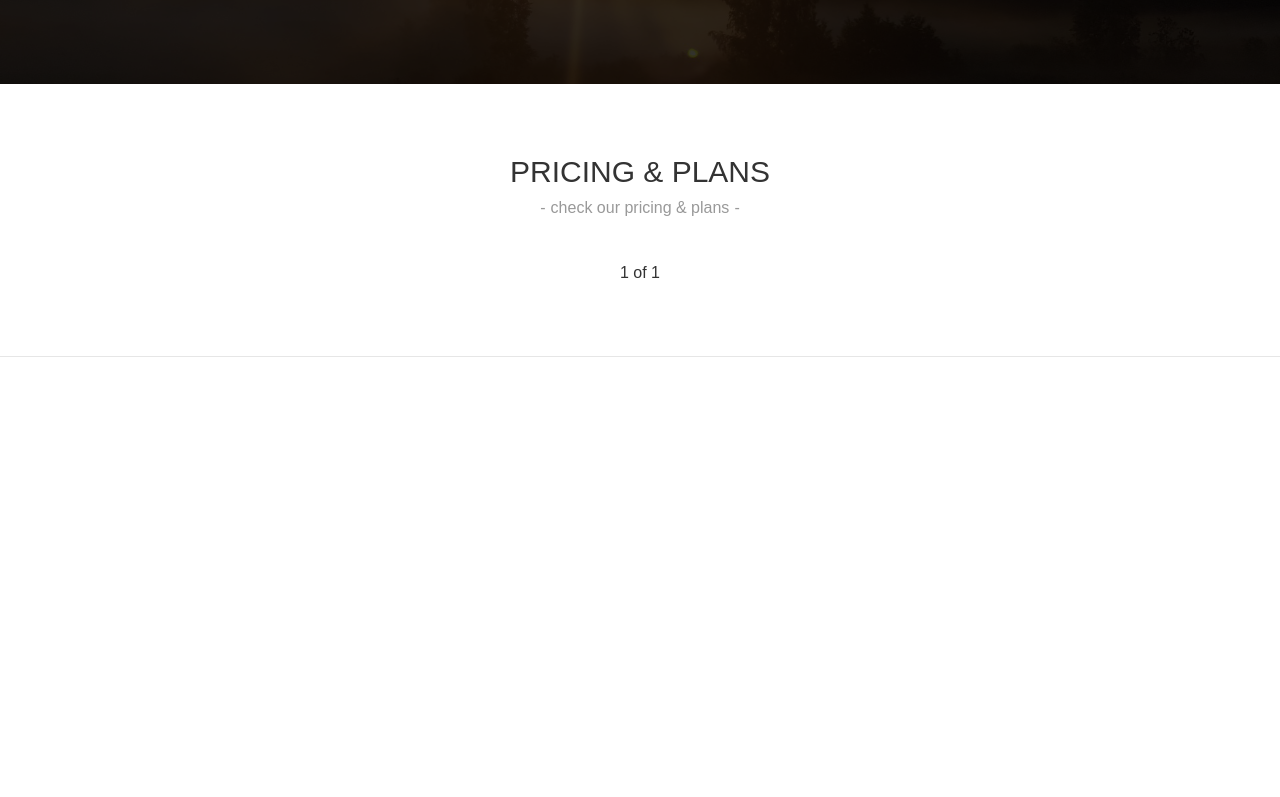
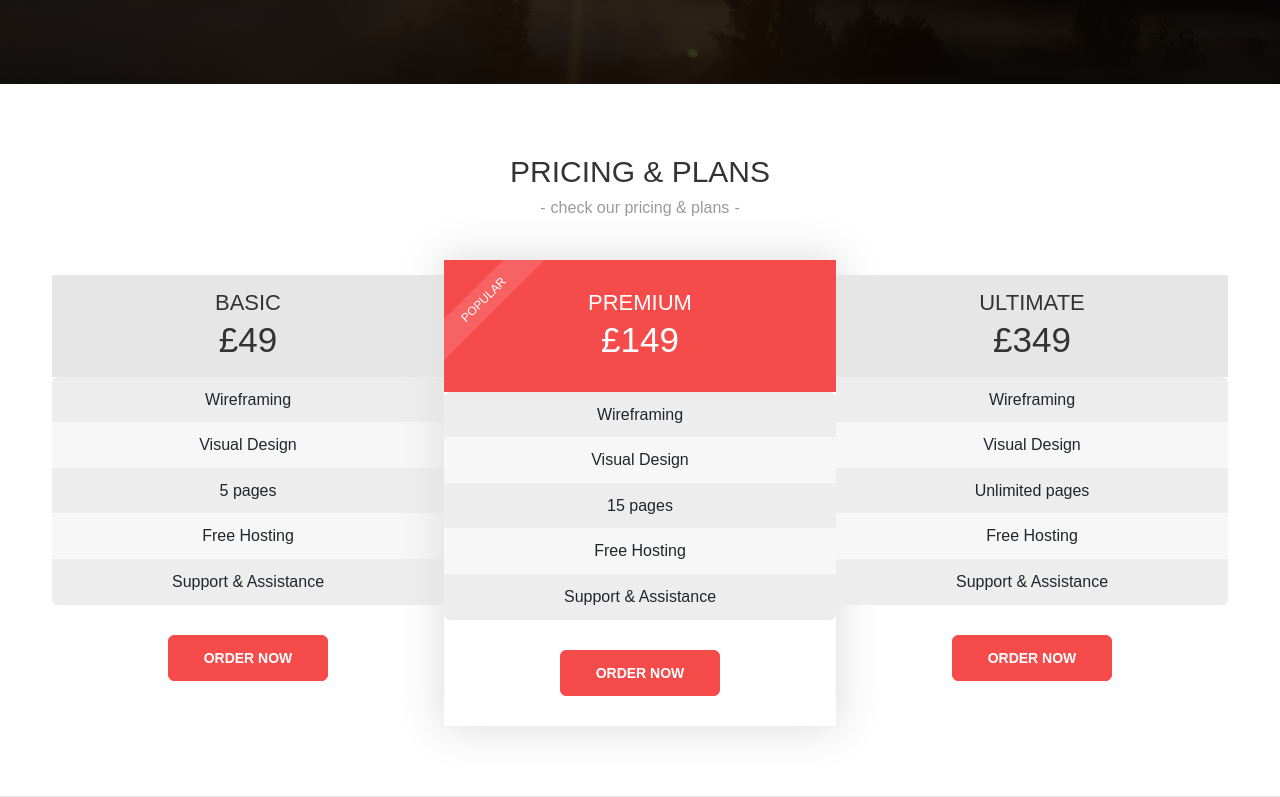
Before and after one commit to SubinBudhathoki58/corporate, a React (Create React App) app: page / in a window 1280 px wide. Shown: the part 4609-5406 px from the top of the page. Before the commit the page ends 4966 px from the top, so only its background shows below. Built offline with nearby package versions, Linux system fonts and the light colour scheme.

Commit message:
pricingCOmpleted

```diff
--- a/src/Components/Pricing.js
+++ b/src/Components/Pricing.js
@@ -1,16 +1,83 @@
 import Container from "react-bootstrap/Container";
 import Row from "react-bootstrap/Row";
 import Col from "react-bootstrap/Col";
+import ListGroup from "react-bootstrap/ListGroup";
 export default function AppPricing() {
+  const pricingData = [
+    {
+      id: 1,
+      plan: "Basic",
+      price: "£49",
+      features: [
+        "Wireframing",
+        "Visual Design",
+        "5 pages",
+        "Free Hosting",
+        "Support & Assistance",
+      ],
+      link: "https://www.google.com",
+    },
+    {
+      id: 2,
+      plan: "Premium",
+      price: "£149",
+      features: [
+        "Wireframing",
+        "Visual Design",
+        "15 pages",
+        "Free Hosting",
+        "Support & Assistance",
+      ],
+      link: "https://www.facebook.com",
+    },
+    {
+      id: 3,
+      plan: "Ultimate",
+      price: "£349",
+      features: [
+        "Wireframing",
+        "Visual Design",
+        "Unlimited pages",
+        "Free Hosting",
+        "Support & Assistance",
+      ],
+      link: "https://www.twitter.com",
+    },
+  ];
   return (
     <section id="pricing" className="block pricing-block">
       <Container fluid>
         <div className="title-holder">
-            <h2>Pricing &amp; plans</h2>
-            <div className="subtitle">check our pricing &amp; plans</div>
+          <h2>Pricing &amp; plans</h2>
+          <div className="subtitle">check our pricing &amp; plans</div>
         </div>
         <Row>
-          <Col>1 of 1</Col>
+          {pricingData.map(pricing => {
+            return (
+              <Col sm={4} key={pricing.id}>
+                <div className="heading">
+                  <h3>{pricing.plan}</h3>
+                  <span className="price">{pricing.price}</span>
+                </div>
+                <div className="content">
+                  <ListGroup>
+                  {
+                  pricing.features.map((feature, index)=>{
+                    return(
+                        <ListGroup.Item key={index}>{feature}</ListGroup.Item>
+                    )
+                  })
+                  }
+
+
+                  </ListGroup>
+                </div>
+                <div className="btn-holder">
+                    <a href={pricing.link} className="btn btn-primary">Order Now</a>
+                </div>
+              </Col>
+            );
+          })}
         </Row>
       </Container>
     </section>
```
